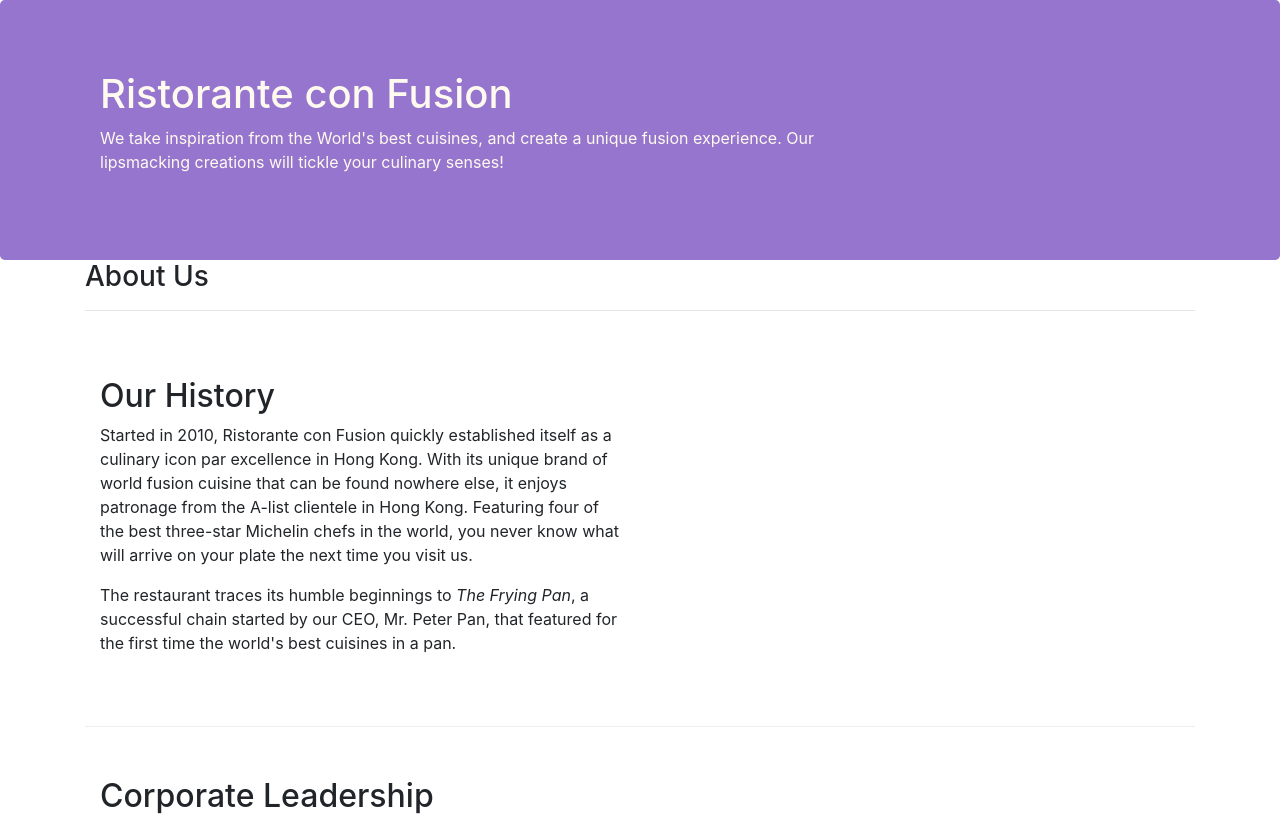
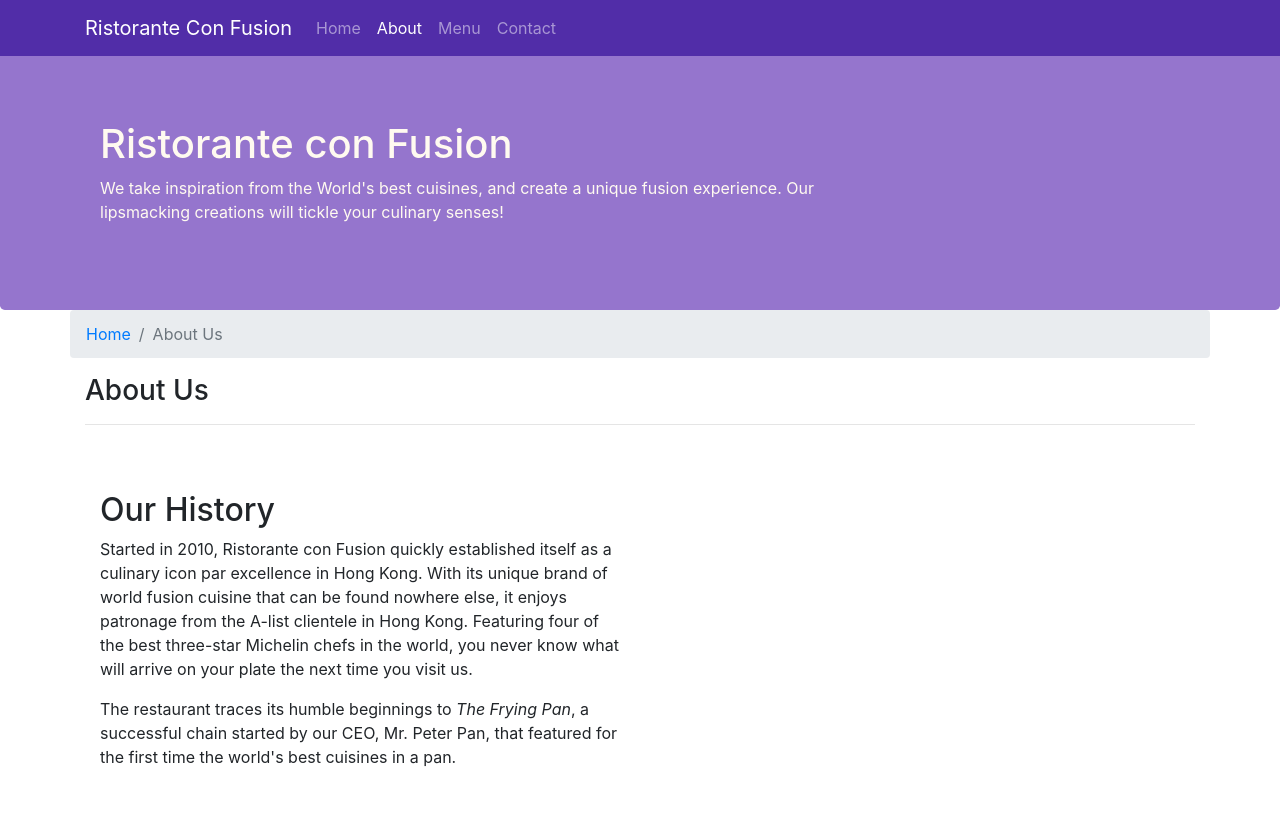
Before and after one commit to technixpro/bootstrap4, a website: page aboutus.html in a window 1280 px wide. Shown: the top 818 px of the page. Drawn offline with nearby package versions, Linux system fonts and the light colour scheme.

Commit message:
Navbar and Breadcrumbs

```diff
--- a/aboutus.html
+++ b/aboutus.html
@@ -16,6 +16,24 @@
 
 <body>
 
+        <nav class="navbar navbar-dark navbar-expand-sm fixed-top">
+                <div class="container">
+                        <button class="navbar-toggler" type="button" data-toggle="collapse" data-target="#Navbar">
+                                <span class="navbar-toggler-icon"></span>
+                        </button>
+
+                   <a class="navbar-brand" href="#">Ristorante Con Fusion</a>
+                    <div class="collapse navbar-collapse" id="Navbar">
+                            <ul class="navbar-nav mr-auto">
+                                    <li class="nav-item"><a class="nav-link" href="./index.html">Home</a></li>
+                                    <li class="nav-item active"><a class="nav-link" href="./aboutus.html">About</a></li>
+                                    <li class="nav-item"><a class="nav-link" href="#">Menu</a></li>
+                                    <li class="nav-item"><a class="nav-link" href="#">Contact</a></li>
+                            </ul>
+                    </div>
+                </div>
+            </nav>
+
     <header class="jumbotron">
         <div class="container">
             <div class="row row-header">
@@ -31,6 +49,10 @@
 
     <div class="container">
         <div class="row">
+                <ol class="col-12 breadcrumb">
+                        <li class="breadcrumb-item"><a href="./index.html">Home</a></li>
+                        <li class="breadcrumb-item active">About Us</li>
+                </ol>
             <div class="col-12" >
                <h3>About Us</h3>
                <hr>
--- a/css/styles.css
+++ b/css/styles.css
@@ -1,3 +1,12 @@
+body{
+    padding:50px 0px 0px 0px;
+    z-index:0;
+}
+
+.navbar-dark {
+     background-color: #512DA8;
+}
+
 .row-header {
     margin: 0px auto;
     padding: 0px auto;
```
Also changed, not shown: index.html (+17 -0 lines).
